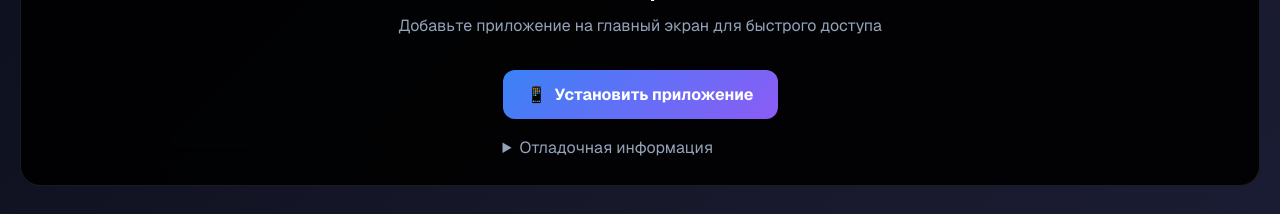
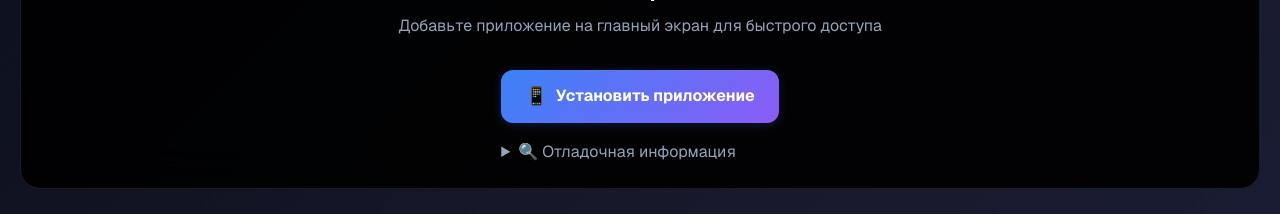
Before and after one commit to Belix887/parkovka-pwa-app, a Next.js app: page / in a window 1280 px wide. Shown: the part 431-645 px from the top of the page. Built offline with nearby package versions, Linux system fonts and the light colour scheme; no server answers.

Commit message:
Add button animation and enhanced PWA debugging

```diff
--- a/src/components/pwa/PWAComponents.tsx
+++ b/src/components/pwa/PWAComponents.tsx
@@ -7,6 +7,8 @@ export function PWAInstallButton() {
   const { canInstall, isInstalled, installApp } = usePWA();
   const [isInstalling, setIsInstalling] = useState(false);
   const [debugInfo, setDebugInfo] = useState('');
+  const [buttonClicked, setButtonClicked] = useState(false);
+  const [installResult, setInstallResult] = useState('');
 
   // Добавляем отладочную информацию
   useEffect(() => {
@@ -15,7 +17,11 @@ export function PWAInstallButton() {
       isInstalled,
       userAgent: navigator.userAgent,
       isHTTPS: location.protocol === 'https:',
-      hasServiceWorker: 'serviceWorker' in navigator
+      hasServiceWorker: 'serviceWorker' in navigator,
+      displayMode: window.matchMedia('(display-mode: standalone)').matches,
+      isInStandaloneMode: (window.navigator as any).standalone === true,
+      referrer: document.referrer,
+      installPromptEvent: 'beforeinstallprompt' in window
     };
     setDebugInfo(JSON.stringify(info, null, 2));
   }, [canInstall, isInstalled]);
@@ -32,14 +38,21 @@ export function PWAInstallButton() {
   }
 
   const handleInstall = async () => {
-    console.log('Install button clicked');
+    console.log('🚀 Install button clicked');
+    setButtonClicked(true);
     setIsInstalling(true);
+    setInstallResult('');
+
+    // Анимация нажатия
+    setTimeout(() => setButtonClicked(false), 200);
+
     try {
       await installApp();
-      console.log('Install completed');
+      console.log('✅ Install completed');
+      setInstallResult('✅ Установка завершена успешно!');
     } catch (error) {
-      console.error('Installation failed:', error);
-      alert('Ошибка установки: ' + error);
+      console.error('❌ Installation failed:', error);
+      setInstallResult('❌ Ошибка установки: ' + error);
     } finally {
       setIsInstalling(false);
     }
@@ -52,47 +65,88 @@ export function PWAInstallButton() {
         disabled={isInstalling}
         className="pwa-install-btn"
         style={{
-          background: 'linear-gradient(135deg, #3b82f6, #8b5cf6)',
+          background: buttonClicked
+            ? 'linear-gradient(135deg, #1d4ed8, #7c3aed)'
+            : 'linear-gradient(135deg, #3b82f6, #8b5cf6)',
           color: 'white',
           border: 'none',
           borderRadius: '12px',
           padding: '12px 24px',
           fontSize: '16px',
           fontWeight: 'bold',
-          cursor: 'pointer',
+          cursor: isInstalling ? 'not-allowed' : 'pointer',
           display: 'flex',
           alignItems: 'center',
           gap: '8px',
-          margin: '0 auto'
+          margin: '0 auto',
+          transform: buttonClicked ? 'scale(0.95)' : 'scale(1)',
+          transition: 'all 0.2s ease',
+          boxShadow: buttonClicked
+            ? '0 4px 15px rgba(59, 130, 246, 0.4)'
+            : '0 2px 10px rgba(59, 130, 246, 0.2)',
+          opacity: isInstalling ? 0.7 : 1
         }}
       >
         {isInstalling ? (
           <>
-            <span className="loading-spinner">⏳</span>
+            <span style={{
+              animation: 'spin 1s linear infinite',
+              fontSize: '18px'
+            }}>⏳</span>
             Установка...
           </>
         ) : (
           <>
-            <span className="install-icon">📱</span>
+            <span className="install-icon" style={{ fontSize: '18px' }}>📱</span>
             Установить приложение
           </>
         )}
       </button>
 
+      {/* Результат установки */}
+      {installResult && (
+        <div style={{
+          marginTop: '12px',
+          padding: '8px 16px',
+          borderRadius: '8px',
+          fontSize: '14px',
+          fontWeight: 'bold',
+          background: installResult.includes('✅')
+            ? 'rgba(16, 185, 129, 0.2)'
+            : 'rgba(239, 68, 68, 0.2)',
+          border: installResult.includes('✅')
+            ? '1px solid rgba(16, 185, 129, 0.3)'
+            : '1px solid rgba(239, 68, 68, 0.3)',
+          color: installResult.includes('✅') ? '#10b981' : '#ef4444'
+        }}>
+          {installResult}
+        </div>
+      )}
+
       {/* Отладочная информация */}
       <details style={{ marginTop: '16px', textAlign: 'left' }}>
-        <summary style={{ cursor: 'pointer', color: '#94a3b8' }}>Отладочная информация</summary>
+        <summary style={{ cursor: 'pointer', color: '#94a3b8' }}>🔍 Отладочная информация</summary>
         <pre style={{
           background: 'rgba(0,0,0,0.3)',
           padding: '12px',
           borderRadius: '8px',
           fontSize: '12px',
           color: '#94a3b8',
-          marginTop: '8px'
+          marginTop: '8px',
+          overflow: 'auto',
+          maxHeight: '200px'
         }}>
           {debugInfo}
         </pre>
       </details>
+
+      {/* CSS для анимации */}
+      <style jsx>{`
+        @keyframes spin {
+          from { transform: rotate(0deg); }
+          to { transform: rotate(360deg); }
+        }
+      `}</style>
     </div>
   );
 }
--- a/src/lib/pwa.ts
+++ b/src/lib/pwa.ts
@@ -37,11 +37,19 @@ export function usePWA() {
         (window.navigator as any).standalone === true ||
         document.referrer.includes('android-app://');
 
+      console.log('🔍 Checking installation:', {
+        displayMode: window.matchMedia('(display-mode: standalone)').matches,
+        standalone: (window.navigator as any).standalone,
+        referrer: document.referrer,
+        isInstalled
+      });
+
       setPwaState(prev => ({ ...prev, isInstalled }));
     };
 
     // Обработка события beforeinstallprompt
     const handleBeforeInstallPrompt = (e: Event) => {
+      console.log('🎉 beforeinstallprompt event fired!', e);
       e.preventDefault();
       const prompt = e as unknown as {
         prompt: () => Promise<void>;
@@ -52,6 +60,7 @@ export function usePWA() {
         userChoice: prompt.userChoice
       });
       setPwaState(prev => ({ ...prev, canInstall: true }));
+      console.log('✅ PWA can now be installed');
     };
 
     // Обработка установки приложения
```
